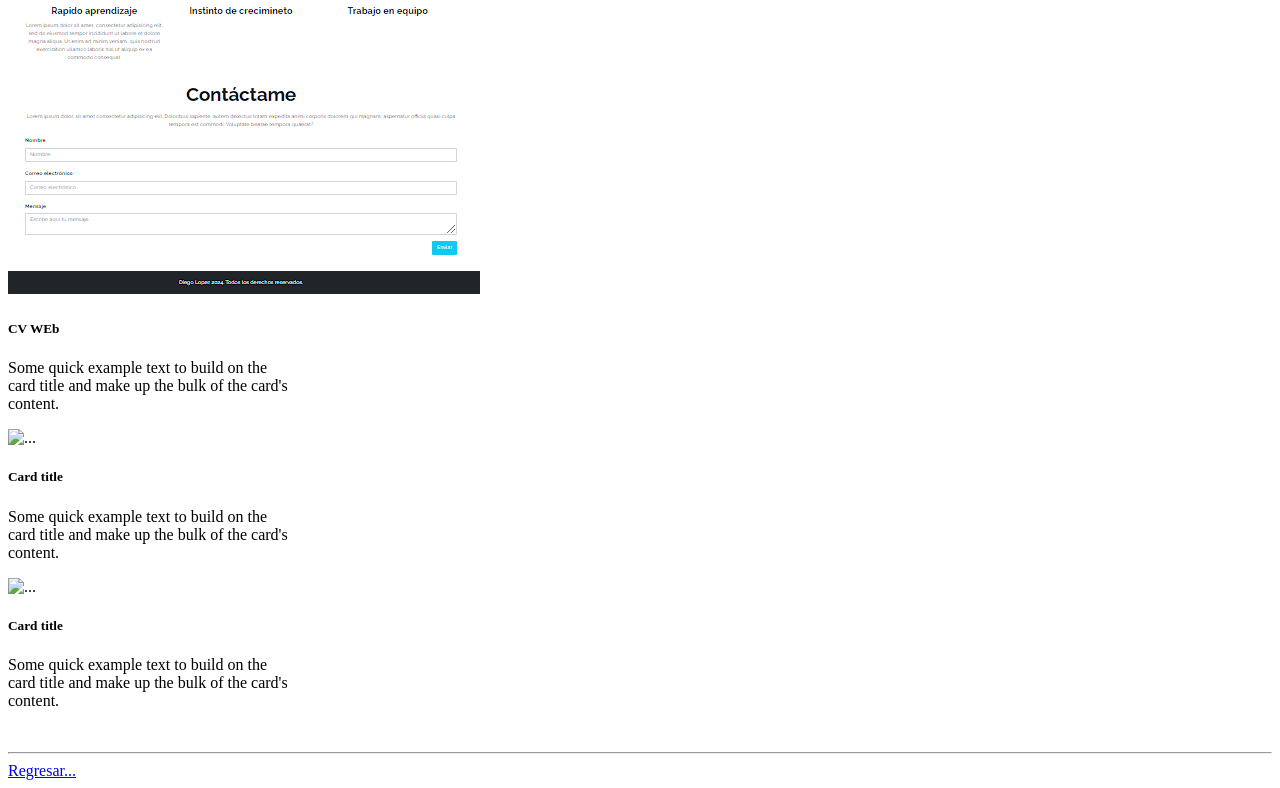
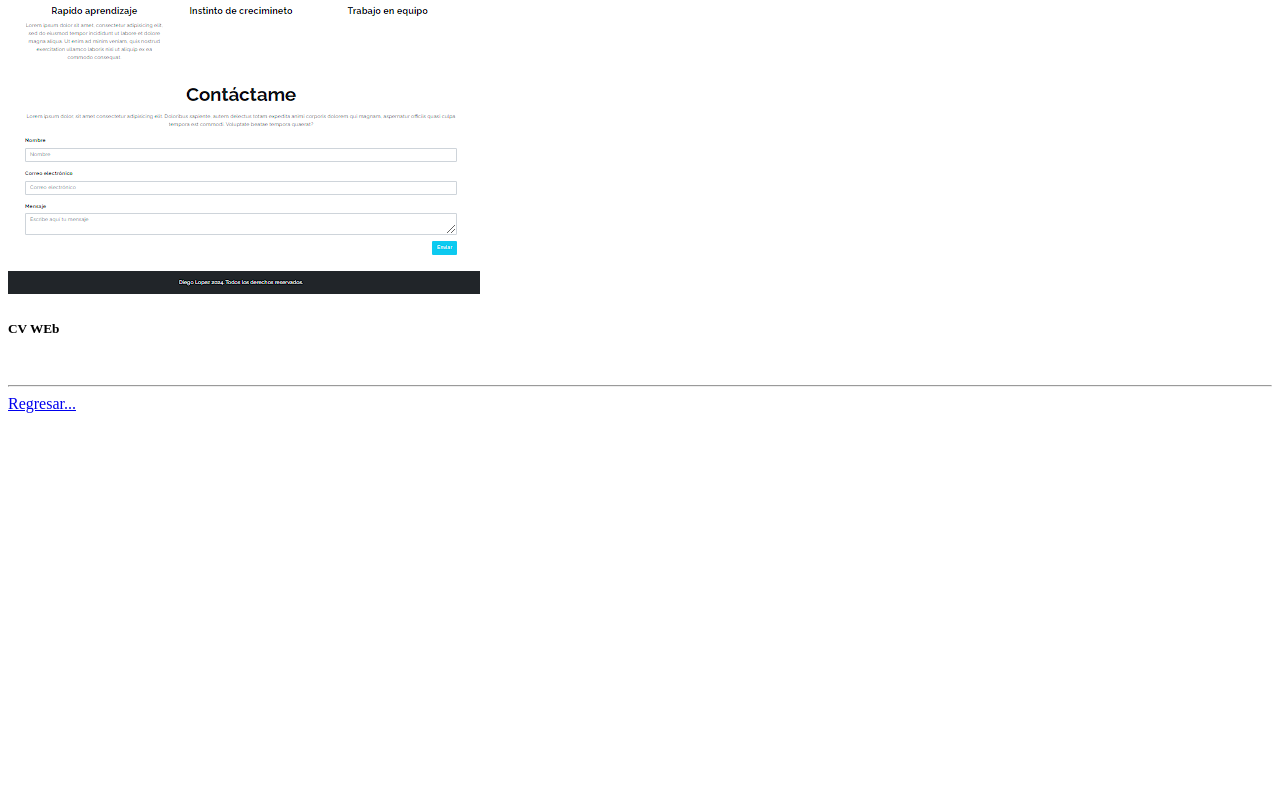
Before and after one commit to diegolopezgon/diegolopezgonrepo.github.io, a plain HTML site: page portafolio.html in a window 1280 px wide. Shown: the part 395-1183 px from the top of the page. After the commit the page ends 816 px from the top, so only its background shows below. Drawn offline with Linux system fonts and the light colour scheme.

Commit message:
borro tarjetas de portafolio

```diff
--- a/portafolio.html
+++ b/portafolio.html
@@ -14,26 +14,10 @@
                 <img src="./assets/imagenes/image.png" class="card-img-top" alt="...">
                 <div class="card-body">
                   <h5 class="card-title">CV WEb</h5>
-                  <p class="card-text">Some quick example text to build on the card title and make up the bulk of the card's content.</p>
+                  <p class="card-text"></p>
                 </div>
               </div>
           </div>
-          <div class="col">
-            <div class="card" style="width: 18rem;">
-                <img src="..." class="card-img-top" alt="...">
-                <div class="card-body">
-                  <h5 class="card-title">Card title</h5>
-                  <p class="card-text">Some quick example text to build on the card title and make up the bulk of the card's content.</p>
-                </div>
-              </div>
-          </div>
-          <div class="col">
-            <div class="card" style="width: 18rem;">
-                <img src="..." class="card-img-top" alt="...">
-                <div class="card-body">
-                  <h5 class="card-title">Card title</h5>
-                  <p class="card-text">Some quick example text to build on the card title and make up the bulk of the card's content.</p>
-                </div>
               </div>
           </div>
         </div>
```
